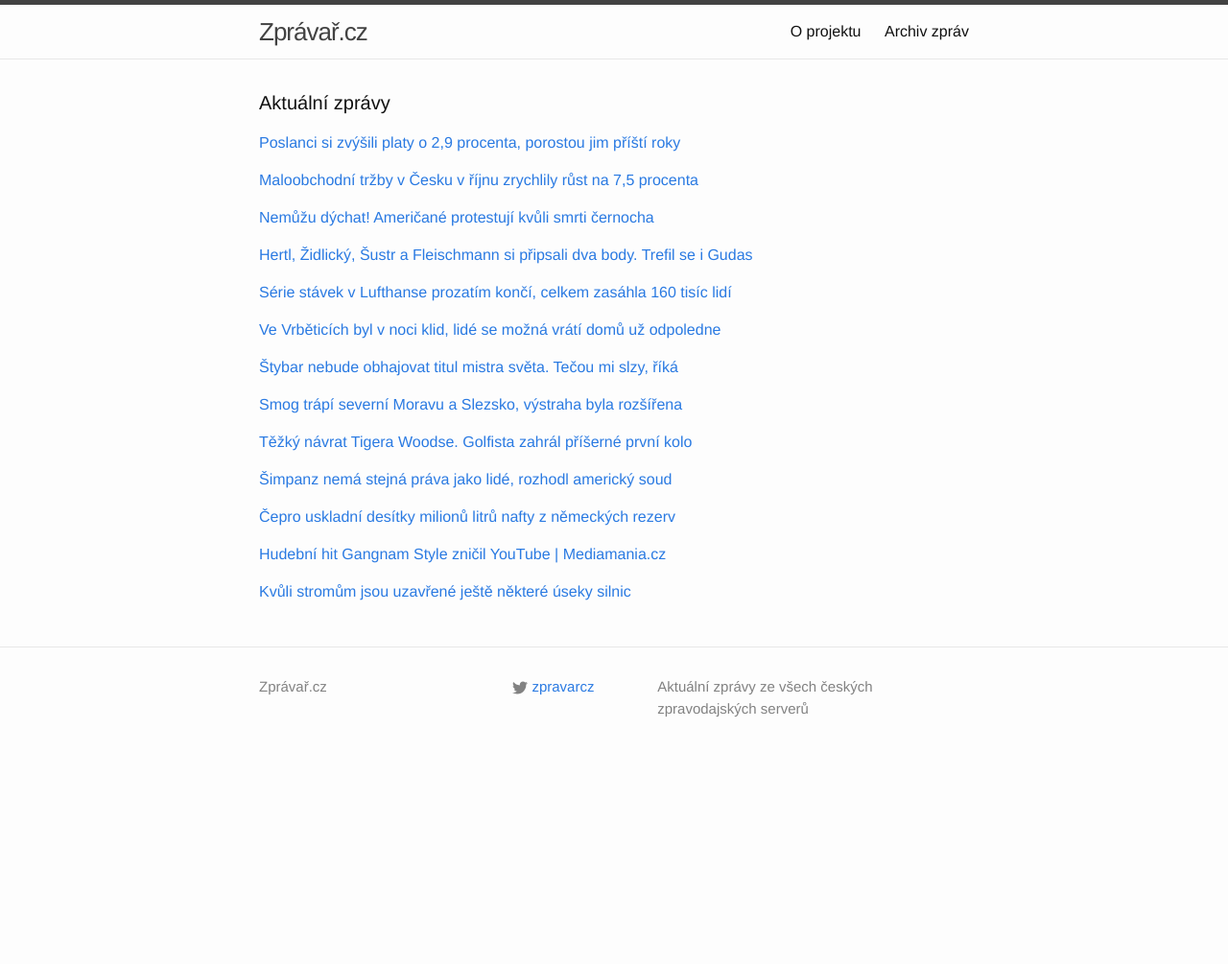
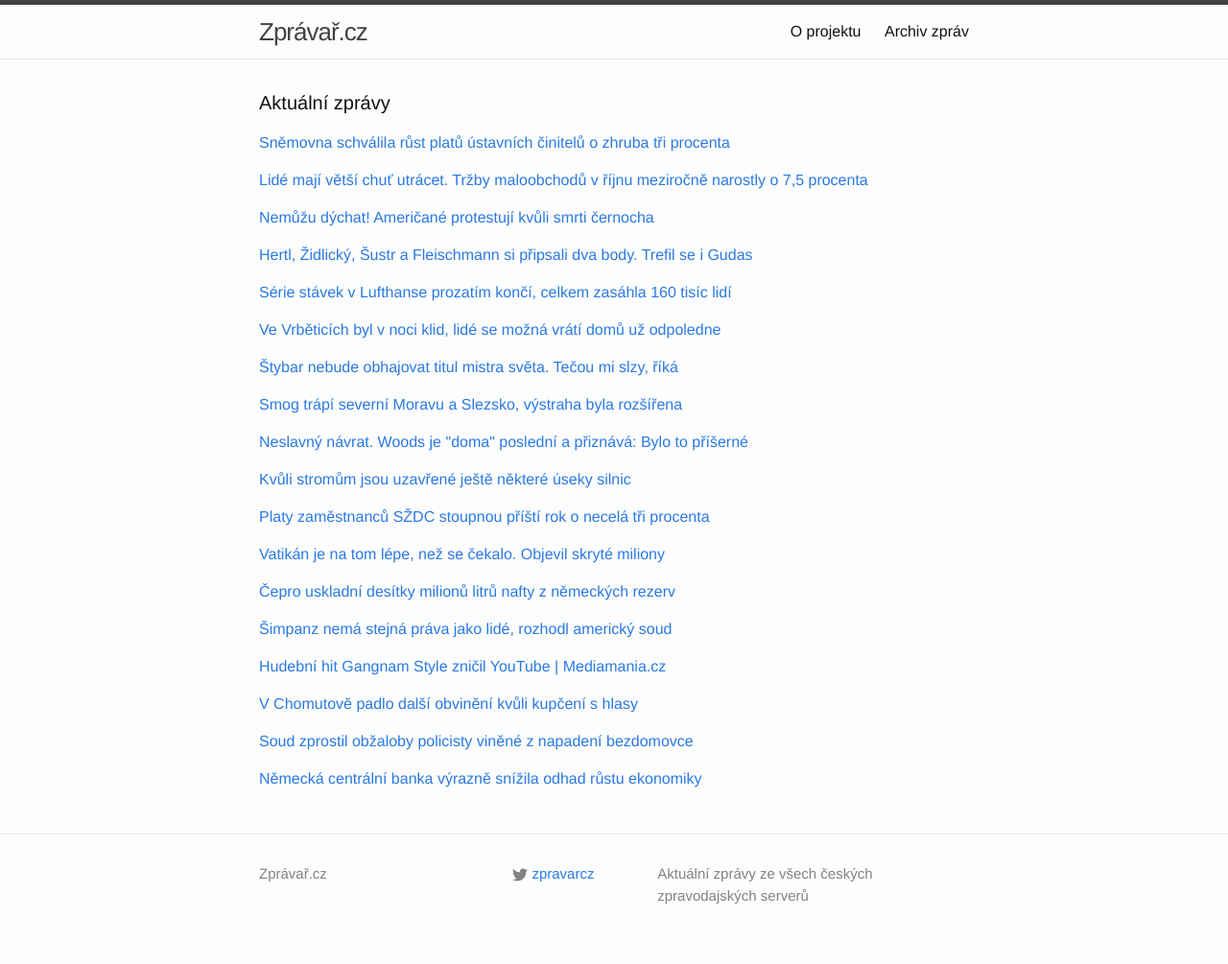
Before and after one commit to adliska/zpravar, a Jekyll site: the page built from index.html, in a window 1280 px wide. Shown: the whole page at 96% size. Built offline with Jekyll 4.4.1, drawn with Linux system fonts in a browser that asks for light colours; before the commit the page ends 900 px from its top, so only the background shows below that.

Commit message:
zpravar news update

```diff
--- a/index.html
+++ b/index.html
@@ -5,9 +5,10 @@ layout: default
 <div class="home">
     <h1 class="page-heading">Aktuální zprávy</h1>
 
-<p><a href="javascript:;" onclick="toggle_visibility('zpravy0')">Poslanci si zvýšili platy o 2,9 procenta, porostou jim příští roky</a></p>
+<p><a href="javascript:;" onclick="toggle_visibility('zpravy0')">Sněmovna schválila růst platů ústavních činitelů o zhruba tři procenta</a></p>
 <div id="zpravy0" style="display:none">
 <ul>
+<li><a href=http://www.rozhlas.cz/_zprava/snemovna-schvalila-rust-platu-ustavnich-cinitelu-o-zhruba-tri-procenta--1428731>Sněmovna schválila růst platů ústavních činitelů o zhruba tři procenta - www.rozhlas.cz</a></li>
 <li><a href=http://echo24.cz/a/wqAZB>Poslanci si zvýšili platy o 2,9 procenta, porostou jim příští roky - echo24.cz</a></li>
 <li><a href=http://zpravy.e15.cz/domaci/politika/cssd-prosadila-svou-platy-poslancu-vzrostou-o-tri-procenta-1143065>ČSSD prosadila svou. Platy poslanců vzrostou o tři procenta - zpravy.e15.cz</a></li>
 <li><a href=http://www.lidovky.cz/poslanecka-snemovna-schvalila-rust-platu-ustavnich-cinitelu-o-tri-procenta-1v0-/zpravy-domov.aspx?c=A141205_094130_ln_domov_ele>Poslanci si polepší. Schválili růst platů ústavních činitelů o tři procenta  - www.lidovky.cz</a></li>
@@ -22,9 +23,10 @@ layout: default
 <li><a href=http://www.ceskatelevize.cz/ct24/domaci/294486-tahanice-o-platy-politiku-vrcholi/>Tahanice o platy politiků vrcholí - www.ceskatelevize.cz</a></li>
 <li><a href=http://www.rozhlas.cz/_zprava/hlasovani-o-platech-politiku-zrejme-rozdeli-koalici-lidovci-s-ano-stoji-proti-cssd--1428657>Hlasování o platech politiků zřejmě rozdělí koalici. Lidovci s ANO stojí proti ČSSD - www.rozhlas.cz</a></li>
 </ul>
-</div><p><a href="javascript:;" onclick="toggle_visibility('zpravy1')">Maloobchodní tržby v Česku v říjnu zrychlily růst na 7,5 procenta</a></p>
+</div><p><a href="javascript:;" onclick="toggle_visibility('zpravy1')">Lidé mají větší chuť utrácet. Tržby maloobchodů v říjnu meziročně narostly o 7,5 procenta</a></p>
 <div id="zpravy1" style="display:none">
 <ul>
+<li><a href=http://byznys.ihned.cz/zpravodajstvi-cesko/c1-63218360-lide-maji-vetsi-chut-utracet-trzby-maloobchodu-v-rijnu-mezirocne-narostly-o-7-5-procenta>Lidé mají větší chuť utrácet. Tržby maloobchodů v říjnu meziročně narostly o 7,5 procenta - byznys.ihned.cz</a></li>
 <li><a href=http://www.denik.cz/ekonomika/maloobchodni-trzby-v-cesku-v-rijnu-zrychlily-rust-na-7-5-pct-20141205.html>Maloobchodní tržby v Česku v říjnu zrychlily růst na 7,5 procenta - www.denik.cz</a></li>
 <li><a href=http://www.novinky.cz/ekonomika/355497-prodej-aut-zrychlil-rust-maloobchodnich-trzeb-na-7-5-procenta.html>Prodej aut zrychlil růst maloobchodních tržeb na 7,5 procenta - www.novinky.cz</a></li>
 <li><a href=http://ekonomika.idnes.cz/trzby-v-maloobchode-vzrostly-v-rijnu-mezirocne-o-7-5-procenta-p5f-/ekonomika.aspx?c=A141205_094816_ekonomika_ozr>Češi začali utrácet už v říjnu, obchodníky čekají bohaté Vánoce - ekonomika.idnes.cz</a></li>
@@ -91,39 +93,75 @@ layout: default
 <li><a href=http://www.ceskenoviny.cz/zpravy/zpravy/smogova-situace-uz-plati-pro-cely-sever-moravy-krome-trinecka/1155293>Smogová situace už platí pro celý sever Moravy kromě Třinecka - www.ceskenoviny.cz</a></li>
 <li><a href=http://www.novinky.cz/domaci/355479-na-severu-moravy-hrozi-smog.html>Na severu Moravy hrozí smog  - www.novinky.cz</a></li>
 </ul>
-</div><p><a href="javascript:;" onclick="toggle_visibility('zpravy8')">Těžký návrat Tigera Woodse. Golfista zahrál příšerné první kolo</a></p>
+</div><p><a href="javascript:;" onclick="toggle_visibility('zpravy8')">Neslavný návrat. Woods je "doma" poslední a přiznává: Bylo to příšerné</a></p>
 <div id="zpravy8" style="display:none">
 <ul>
+<li><a href=http://www.denik.cz/ostatni_sport/neslavny-navrat-woods-je-doma-posledni-a-priznava-bylo-to-priserne-20141205.html>Neslavný návrat. Woods je "doma" poslední a přiznává: Bylo to příšerné - www.denik.cz</a></li>
 <li><a href=http://sport.idnes.cz/tiger-woods-navrat-0ak-/sport-golf.aspx?c=A141205_085605_sport-golf_ald>Těžký návrat Tigera Woodse. Golfista zahrál příšerné první kolo - sport.idnes.cz</a></li>
 <li><a href=http://sport.aktualne.cz/uzdraveny-golfista-woods-zacal-prvni-turnaj-spatne/r~e7b9d6867c5311e4bdad0025900fea04/>Uzdravený golfista Woods začal první turnaj špatně - sport.aktualne.cz</a></li>
 <li><a href=http://www.sportovninoviny.cz/zpravy/golfistovi-woodsovi-prvni-kolo-po-zraneni-nevyslo/1155326>Golfistovi Woodsovi první kolo po zranění nevyšlo - www.sportovninoviny.cz</a></li>
 </ul>
-</div><p><a href="javascript:;" onclick="toggle_visibility('zpravy9')">Šimpanz nemá stejná práva jako lidé, rozhodl americký soud</a></p>
+</div><p><a href="javascript:;" onclick="toggle_visibility('zpravy9')">Kvůli stromům jsou uzavřené ještě některé úseky silnic</a></p>
 <div id="zpravy9" style="display:none">
+<ul>
+<li><a href=http://www.ceskenoviny.cz/zpravy/zpravy/kvuli-stromum-jsou-uzavrene-jeste-nektere-useky-silnic/1155297>Kvůli stromům jsou uzavřené ještě některé úseky silnic - www.ceskenoviny.cz</a></li>
+<li><a href=http://www.denik.cz/z_domova/stromy-na-jihu-moravy-blokuji-ctyri-useky-ostatni-jsou-sjizdne-20141205.html>Stromy na jihu Moravy blokují čtyři úseky, ostatní jsou sjízdné - www.denik.cz</a></li>
+<li><a href=http://www.ceskenoviny.cz/zpravy/zpravy/na-vysocine-jsou-kvuli-stromum-uzavrene-jeste-tri-useky-silnic/1155297>Na Vysočině jsou kvůli stromům uzavřené ještě tři úseky silnic - www.ceskenoviny.cz</a></li>
+</ul>
+</div><p><a href="javascript:;" onclick="toggle_visibility('zpravy10')">Platy zaměstnanců SŽDC stoupnou příští rok o necelá tři procenta</a></p>
+<div id="zpravy10" style="display:none">
+<ul>
+<li><a href=http://zpravy.e15.cz/byznys/doprava-a-logistika/platy-zamestnancu-szdc-stoupnou-pristi-rok-o-necela-tri-procenta-1143077>Platy zaměstnanců SŽDC stoupnou příští rok o necelá tři procenta - zpravy.e15.cz</a></li>
+<li><a href=http://www.denik.cz/ekonomika/platy-zamestnancu-szdc-stoupnou-pristi-rok-o-2-9-pct-20141205.html>Platy zaměstnanců Správy železniční dopravní cesty stoupnou o 2,9 procenta - www.denik.cz</a></li>
+<li><a href=http://ekonomika.idnes.cz/rust-platu-zeleznicaru-0sf-/eko-doprava.aspx?c=A141204_170632_eko-doprava_suj>Železničářům stoupnou platy o tři procenta. Dostanou i dražší stravenky - ekonomika.idnes.cz</a></li>
+</ul>
+</div><p><a href="javascript:;" onclick="toggle_visibility('zpravy11')">Vatikán je na tom lépe, než se čekalo. Objevil skryté miliony</a></p>
+<div id="zpravy11" style="display:none">
+<ul>
+<li><a href=http://zpravy.e15.cz/zahranicni/ekonomika/vatikan-je-na-tom-lepe-nez-se-cekalo-objevil-skryte-miliony-1143090>Vatikán je na tom lépe, než se čekalo. Objevil skryté miliony - zpravy.e15.cz</a></li>
+<li><a href=http://www.ceskatelevize.cz/ct24/svet/294528-vatikan-nasel-stovky-milionu-eur-mimo-ucetnictvi/>Vatikán našel stovky milionů eur mimo účetnictví - www.ceskatelevize.cz</a></li>
+<li><a href=http://www.ceskenoviny.cz/zpravy/zpravy/vatikan-ma-financni-rezervy-nasel-stovky-milionu-mimo-ucetnictvi/1155350>Vatikán má finanční rezervy, našel stovky milionů mimo účetnictví - www.ceskenoviny.cz</a></li>
+</ul>
+</div><p><a href="javascript:;" onclick="toggle_visibility('zpravy12')">Čepro uskladní desítky milionů litrů nafty z německých rezerv</a></p>
+<div id="zpravy12" style="display:none">
+<ul>
+<li><a href=http://www.denik.cz/ekonomika/cepro-uskladni-desitky-milionu-litru-nafty-z-nemeckych-rezerv-20141205.html>Čepro uskladní desítky milionů litrů nafty z německých rezerv - www.denik.cz</a></li>
+<li><a href=http://zpravy.e15.cz/domaci/udalosti/cepro-uskladni-desitky-milionu-litru-nafty-z-nemeckych-rezerv-1143047>Čepro uskladní desítky milionů litrů nafty z německých rezerv - zpravy.e15.cz</a></li>
+<li><a href=http://www.financninoviny.cz/zpravodajstvi/zpravy/cepro-uskladni-desitky-milionu-litru-nafty-z-nemeckych-rezerv/1155305>Čepro uskladní desítky milionů litrů nafty z německých rezerv - www.financninoviny.cz</a></li>
+</ul>
+</div><p><a href="javascript:;" onclick="toggle_visibility('zpravy13')">Šimpanz nemá stejná práva jako lidé, rozhodl americký soud</a></p>
+<div id="zpravy13" style="display:none">
 <ul>
 <li><a href=http://www.ceskatelevize.cz/ct24/svet/294525-simpanz-nema-stejna-prava-jako-lide-rozhodl-americky-soud/>Šimpanz nemá stejná práva jako lidé, rozhodl americký soud - www.ceskatelevize.cz</a></li>
 <li><a href=http://zpravy.idnes.cz/zvirata-nemaji-prava-jako-lide-rozhodl-soud-v-usa-fbe-/zahranicni.aspx?c=A141205_073545_zahranicni_skr>Šimpanz nemůže být právně odpovědný za své činy, rozhodl soud v USA - zpravy.idnes.cz</a></li>
 <li><a href=http://www.ceskenoviny.cz/zpravy/zpravy/zvirata-nemaji-stejna-prava-jako-lide-rozhodl-soud-v-usa/1155273>Zvířata nemají stejná práva jako lidé, rozhodl soud v USA - www.ceskenoviny.cz</a></li>
 </ul>
-</div><p><a href="javascript:;" onclick="toggle_visibility('zpravy10')">Čepro uskladní desítky milionů litrů nafty z německých rezerv</a></p>
-<div id="zpravy10" style="display:none">
-<ul>
-<li><a href=http://www.denik.cz/ekonomika/cepro-uskladni-desitky-milionu-litru-nafty-z-nemeckych-rezerv-20141205.html>Čepro uskladní desítky milionů litrů nafty z německých rezerv - www.denik.cz</a></li>
-<li><a href=http://zpravy.e15.cz/domaci/udalosti/cepro-uskladni-desitky-milionu-litru-nafty-z-nemeckych-rezerv-1143047>Čepro uskladní desítky milionů litrů nafty z německých rezerv - zpravy.e15.cz</a></li>
-<li><a href=http://www.financninoviny.cz/zpravodajstvi/zpravy/cepro-uskladni-desitky-milionu-litru-nafty-z-nemeckych-rezerv/1155305>Čepro uskladní desítky milionů litrů nafty z německých rezerv - www.financninoviny.cz</a></li>
-</ul>
-</div><p><a href="javascript:;" onclick="toggle_visibility('zpravy11')">Hudební hit Gangnam Style zničil YouTube | Mediamania.cz</a></p>
-<div id="zpravy11" style="display:none">
+</div><p><a href="javascript:;" onclick="toggle_visibility('zpravy14')">Hudební hit Gangnam Style zničil YouTube | Mediamania.cz</a></p>
+<div id="zpravy14" style="display:none">
 <ul>
 <li><a href=http://mediamania.tyden.cz/rubriky/on-line/hudebni-hit-gangnam-style-znicil-youtube_326303.html>Hudební hit Gangnam Style zničil YouTube | Mediamania.cz - mediamania.tyden.cz</a></li>
 <li><a href=http://mediamania.tyden.cz/rubriky/on-line/gangnam-style-znicil-youtube_326303.html>Gangnam Style zničil YouTube | Mediamania.cz - mediamania.tyden.cz</a></li>
 <li><a href=http://mediamania.tyden.cz/rubriky/on-line/gangnam-style-znicil-youtube-prekrocil-maximalni-limit-zhlednuti_326303.html>Gangnam Style zničil YouTube, překročil maximální limit zhlédnutí | Mediamania.cz - mediamania.tyden.cz</a></li>
 </ul>
-</div><p><a href="javascript:;" onclick="toggle_visibility('zpravy12')">Kvůli stromům jsou uzavřené ještě některé úseky silnic</a></p>
-<div id="zpravy12" style="display:none">
+</div><p><a href="javascript:;" onclick="toggle_visibility('zpravy15')">V Chomutově padlo další obvinění kvůli kupčení s hlasy</a></p>
+<div id="zpravy15" style="display:none">
 <ul>
-<li><a href=http://www.ceskenoviny.cz/zpravy/zpravy/kvuli-stromum-jsou-uzavrene-jeste-nektere-useky-silnic/1155297>Kvůli stromům jsou uzavřené ještě některé úseky silnic - www.ceskenoviny.cz</a></li>
-<li><a href=http://www.denik.cz/z_domova/stromy-na-jihu-moravy-blokuji-ctyri-useky-ostatni-jsou-sjizdne-20141205.html>Stromy na jihu Moravy blokují čtyři úseky, ostatní jsou sjízdné - www.denik.cz</a></li>
-<li><a href=http://www.ceskenoviny.cz/zpravy/zpravy/na-vysocine-jsou-kvuli-stromum-uzavrene-jeste-tri-useky-silnic/1155297>Na Vysočině jsou kvůli stromům uzavřené ještě tři úseky silnic - www.ceskenoviny.cz</a></li>
+<li><a href=http://www.novinky.cz/domaci/355506-v-chomutove-padlo-dalsi-obvineni-kvuli-kupceni-s-hlasy.html>V Chomutově padlo další obvinění kvůli kupčení s hlasy - www.novinky.cz</a></li>
+<li><a href=http://www.ceskenoviny.cz/zpravy/zpravy/policie-obvinila-muze-za-kupceni-s-hlasy-v-chomutove/1155361>Policie obvinila muže za kupčení s hlasy v Chomutově - www.ceskenoviny.cz</a></li>
+<li><a href=http://zpravy.aktualne.cz/regiony/ustecky/policie-obvinila-muze-z-chomutova-z-kupceni-s-hlasy-volicu/r~68e4e60c7c6211e49bec0025900fea04/>Policie obvinila muže z Chomutova z kupčení s hlasy voličů - zpravy.aktualne.cz</a></li>
+</ul>
+</div><p><a href="javascript:;" onclick="toggle_visibility('zpravy16')">Soud zprostil obžaloby policisty viněné z napadení bezdomovce</a></p>
+<div id="zpravy16" style="display:none">
+<ul>
+<li><a href=http://www.ceskenoviny.cz/zpravy/zpravy/soud-zprostil-obzaloby-policisty-vinene-z-napadeni-bezdomovce/1155368>Soud zprostil obžaloby policisty viněné z napadení bezdomovce - www.ceskenoviny.cz</a></li>
+<li><a href=http://www.novinky.cz/krimi/355484-policiste-nemaji-se-smrti-bezdomovce-nic-spolecneho-pripad-se-vraci-k-dosetreni.html>Policisté nemají se smrtí bezdomovce nic společného, případ se vrací k došetření - www.novinky.cz</a></li>
+<li><a href=http://www.novinky.cz/krimi/355484-policiste-nemaji-se-smrti-bezdomovce-nic-spolecneho-rozhodl-soud.html>Policisté nemají se smrtí bezdomovce nic společného, rozhodl soud  - www.novinky.cz</a></li>
+</ul>
+</div><p><a href="javascript:;" onclick="toggle_visibility('zpravy17')">Německá centrální banka výrazně snížila odhad růstu ekonomiky</a></p>
+<div id="zpravy17" style="display:none">
+<ul>
+<li><a href=http://byznys.ihned.cz/zpravodajstvi-evropa/c1-63218370-nemecka-centralni-banka-vyrazne-snizila-odhad-rustu-ekonomiky>Německá centrální banka výrazně snížila odhad růstu ekonomiky - byznys.ihned.cz</a></li>
+<li><a href=http://byznys.ihned.cz/zpravodajstvi-evropa/c1-63218370-nemecka-centralni-banka-vyrazne-snizila-odhad-rustu-ekonomiky-na-pristi-rok>Německá centrální banka výrazně snížila odhad růstu ekonomiky na příští rok - byznys.ihned.cz</a></li>
+<li><a href=http://www.financninoviny.cz/zpravodajstvi/zpravy/nemecka-centralni-banka-vyrazne-zhorsila-vyhled-ekonomiky/1155340>Německá centrální banka výrazně zhoršila výhled ekonomiky - www.financninoviny.cz</a></li>
 </ul>
 </div></div>
```
